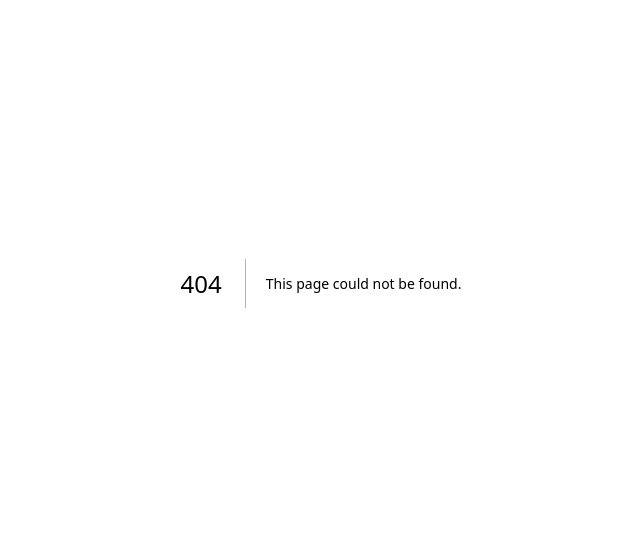
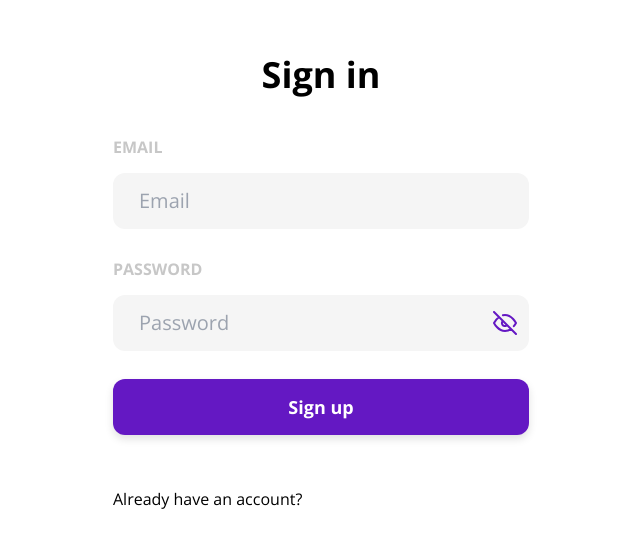
Before and after one commit to Dasha2203/brokerAI, a Next.js app: page /auth/login in a window 1280 px wide. Before the commit this address had no page. Shown: the part 117-664 px from the top of the page, without its empty margins (319-959 px from the left). Built offline with nearby package versions, Linux system fonts and the light colour scheme.

Commit message:
feat: add Login page

```diff
--- /dev/null
+++ b/src/app/auth/login/page.tsx
@@ -0,0 +1,2 @@
+export { default } from '../../../screens/auth/SignIn';
+export { default as getServerSideProps } from '../../../screens/auth/SignIn/getServerSideProps';
--- /dev/null
+++ b/src/components/forms/LoginForm/index.tsx
@@ -0,0 +1,96 @@
+'use client';
+import React from 'react';
+import Button from '@/components/buttons/Button';
+import Input from '@/components/forms/Input';
+import * as Yup from 'yup';
+import FormField from '../FormField';
+import PasswordInput from '../PasswordInput';
+import useForm from '@/hooks/useForm';
+import { FormValues } from './types';
+
+const formFields: {
+  label: string;
+  field: keyof FormValues;
+  // eslint-disable-next-line @typescript-eslint/no-explicit-any
+  component: React.ComponentType<any>;
+}[] = [
+  {
+    label: 'Email',
+    field: 'email',
+    component: Input,
+  },
+  {
+    label: 'Password',
+    field: 'password',
+    component: PasswordInput,
+  },
+];
+
+const LoginForm = () => {
+  const { getFieldProps, getFieldMeta, handleSubmit, isSubmitting, setErrors } =
+    useForm<FormValues>({
+      initialValues: {
+        firstName: '',
+        lastName: '',
+        email: '',
+        password: '',
+        repeatPassword: '',
+      },
+      validationSchema: Yup.object({
+        firstName: Yup.string().required('Required'),
+        lastName: Yup.string().required('Required'),
+        password: Yup.string()
+          .min(6, 'Minimal 6 symbols')
+          .nullable()
+          .required('field is empty'),
+        repeatPassword: Yup.string()
+          .min(6, 'Minimal 6 symbols')
+          .nullable()
+          .required('field is empty'),
+        email: Yup.string().email('Invalid email format').required('Required'),
+      }),
+      onSubmit: async (values) => {
+        const { firstName, lastName, email, password, repeatPassword } = values;
+        if (!email || !password || !repeatPassword || !firstName || !lastName) {
+          return;
+        }
+      },
+    });
+
+  return (
+    <form
+      className="flex flex-col gap-7"
+      onSubmit={(e) => {
+        if (isSubmitting) {
+          return;
+        }
+        handleSubmit(e);
+      }}
+    >
+      {formFields.map(({ field, component: Field, label }, idx) => (
+        <FormField label={label} key={idx} {...getFieldMeta(field)}>
+          <Field
+            className={'w-full'}
+            placeholder={label}
+            {...getFieldProps(field)}
+          />
+        </FormField>
+      ))}
+      <Button
+        as="button"
+        uiColor="primary"
+        variant="contained"
+        fixedSize
+        className="w-full"
+        type="submit"
+      >
+        Sign up
+      </Button>
+      <div className="mt-6">
+        <span> Already have an account?</span>
+      </div>
+    </form>
+  );
+};
+
+export default LoginForm;
--- /dev/null
+++ b/src/components/forms/LoginForm/types.ts
@@ -0,0 +1,7 @@
+export type FormValues = {
+  firstName: string;
+  lastName: string;
+  email: string;
+  password: string;
+  repeatPassword: string;
+};
--- /dev/null
+++ b/src/screens/auth/SignIn/getServerSideProps.ts
@@ -0,0 +1,7 @@
+import { GetServerSideProps } from 'next';
+
+const getServerSideProps: GetServerSideProps = async (context) => {
+  return ({props: {}});
+};
+
+export default getServerSideProps;
--- /dev/null
+++ b/src/screens/auth/SignIn/index.tsx
@@ -0,0 +1,19 @@
+import LoginForm from '@/components/forms/LoginForm';
+import LayoutContainer from '@/components/ui/LayoutContainer';
+
+const SignUp = () => {
+  return (
+    <div className="flex flex-col justify-center min-h-full-screen">
+      <LayoutContainer className="py-7">
+        <div className="mx-auto p-6 md:p-12 md:max-w-[512px] w-full bg-white dark:bg-violet-500 rounded-xl">
+          <h1 className="mb-10 font-bold text-3xl md:text-4xl text-center ">
+            Sign in
+          </h1>
+          <LoginForm />
+        </div>
+      </LayoutContainer>
+    </div>
+  );
+};
+
+export default SignUp;
```
